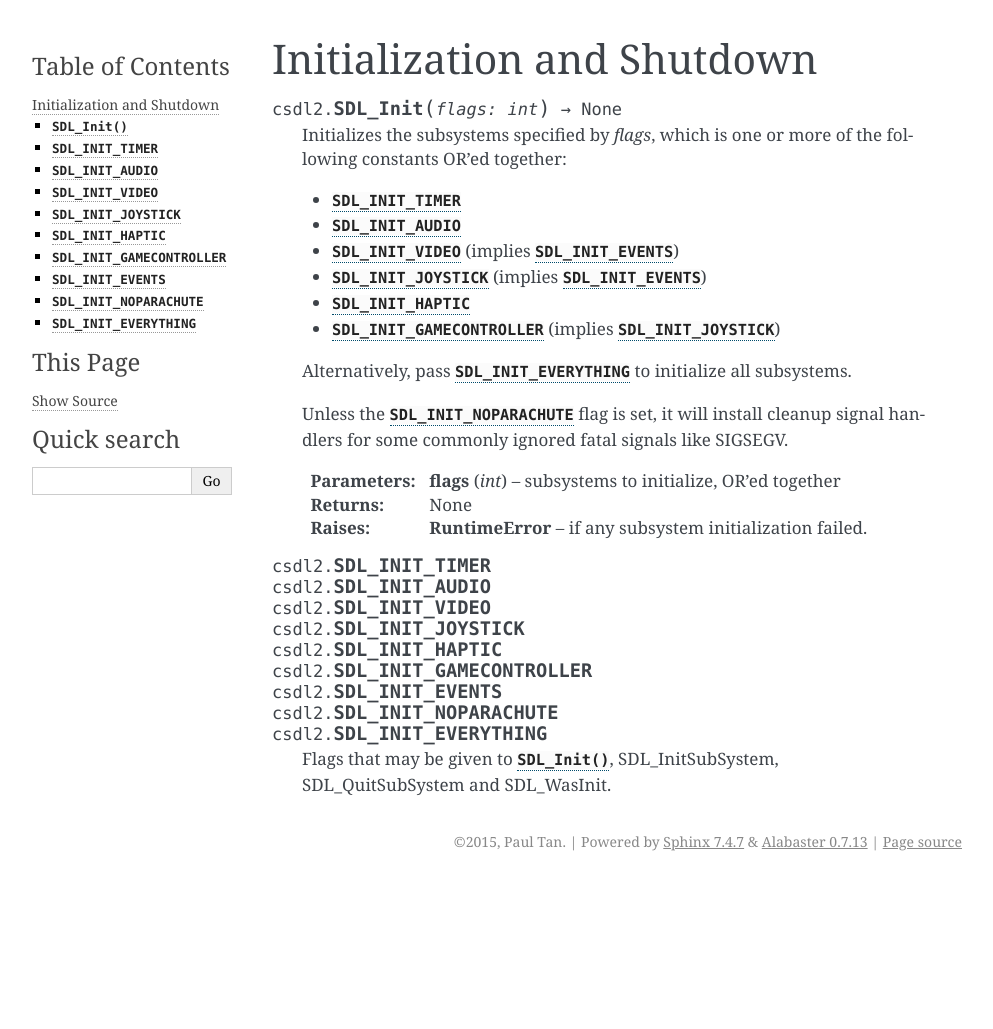
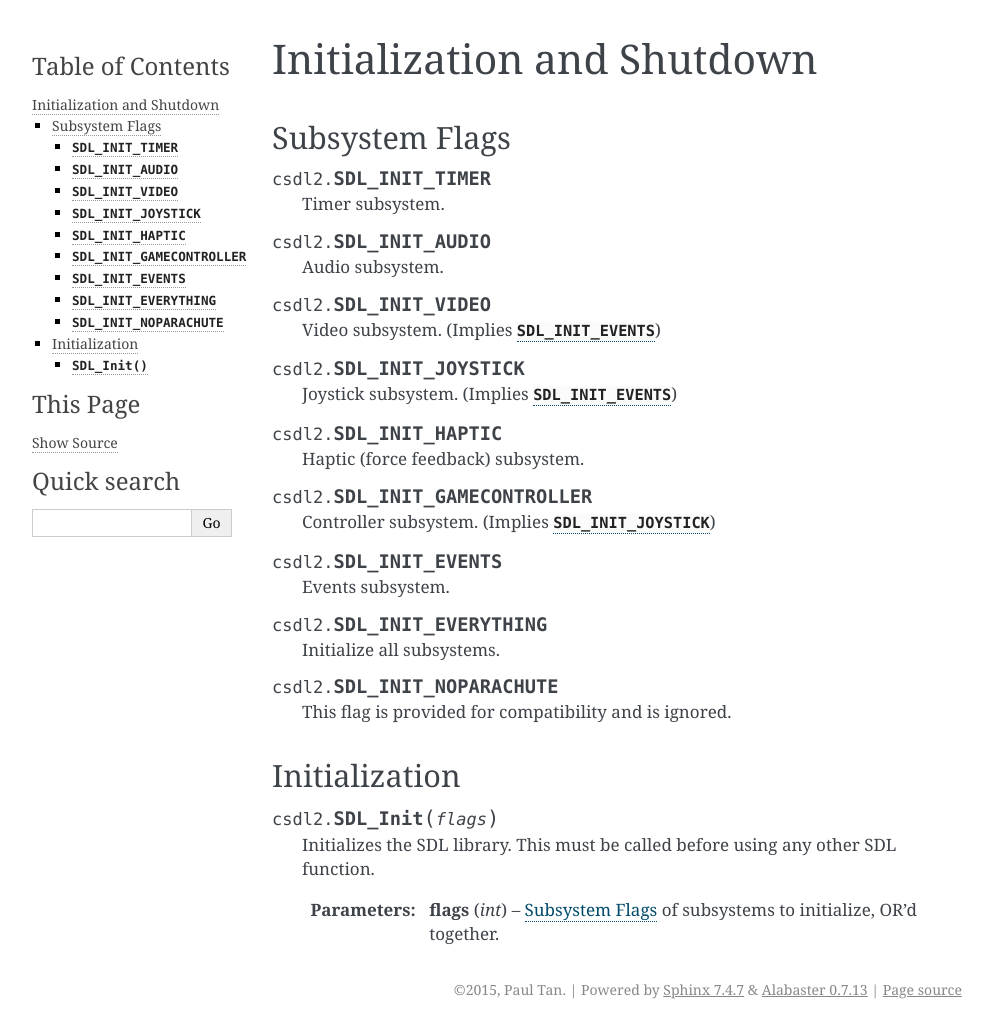
Before and after one commit to pyokagan/pycsdl2, a Sphinx documentation site: the page built from docs/api/init.rst, in a window 1280 px wide. Shown: the whole page, without its empty margins (148-1141 px from the left). Built offline with Sphinx 7.4.7, drawn with Linux system fonts in a browser that asks for light colours; before the commit the page ends 900 px from its top, so only the background shows below that.

Commit message:
docs/api/init: split subsystem flags into own section

```diff
--- a/docs/api/init.rst
+++ b/docs/api/init.rst
@@ -2,38 +2,52 @@ Initialization and Shutdown
 ===========================
 .. currentmodule:: csdl2
 
-.. function:: SDL_Init(flags: int) -> None
+.. _subsystem-flags:
 
-   Initializes the subsystems specified by `flags`, which is one or more of the
-   following constants OR'ed together:
+Subsystem Flags
+---------------
+.. data:: SDL_INIT_TIMER
 
-   * :const:`SDL_INIT_TIMER`
-   * :const:`SDL_INIT_AUDIO`
-   * :const:`SDL_INIT_VIDEO` (implies :const:`SDL_INIT_EVENTS`)
-   * :const:`SDL_INIT_JOYSTICK` (implies :const:`SDL_INIT_EVENTS`)
-   * :const:`SDL_INIT_HAPTIC`
-   * :const:`SDL_INIT_GAMECONTROLLER` (implies :const:`SDL_INIT_JOYSTICK`)
+   Timer subsystem.
 
-   Alternatively, pass :const:`SDL_INIT_EVERYTHING` to initialize all
-   subsystems.
+.. data:: SDL_INIT_AUDIO
 
-   Unless the :const:`SDL_INIT_NOPARACHUTE` flag is set, it will install
-   cleanup signal handlers for some commonly ignored fatal signals like
-   SIGSEGV.
+   Audio subsystem.
 
-   :param int flags: subsystems to initialize, OR'ed together
-   :returns: None
-   :raises RuntimeError: if any subsystem initialization failed.
+.. data:: SDL_INIT_VIDEO
 
-.. py:data:: SDL_INIT_TIMER
-             SDL_INIT_AUDIO
-             SDL_INIT_VIDEO
-             SDL_INIT_JOYSTICK
-             SDL_INIT_HAPTIC
-             SDL_INIT_GAMECONTROLLER
-             SDL_INIT_EVENTS
-             SDL_INIT_NOPARACHUTE
-             SDL_INIT_EVERYTHING
+   Video subsystem. (Implies :const:`SDL_INIT_EVENTS`)
 
-   Flags that may be given to :func:`SDL_Init`, SDL_InitSubSystem,
-   SDL_QuitSubSystem and SDL_WasInit.
+.. data:: SDL_INIT_JOYSTICK
+
+   Joystick subsystem. (Implies :const:`SDL_INIT_EVENTS`)
+
+.. data:: SDL_INIT_HAPTIC
+
+   Haptic (force feedback) subsystem.
+
+.. data:: SDL_INIT_GAMECONTROLLER
+
+   Controller subsystem. (Implies :const:`SDL_INIT_JOYSTICK`)
+
+.. data:: SDL_INIT_EVENTS
+
+   Events subsystem.
+
+.. data:: SDL_INIT_EVERYTHING
+
+   Initialize all subsystems.
+
+.. data:: SDL_INIT_NOPARACHUTE
+
+   This flag is provided for compatibility and is ignored.
+
+Initialization
+--------------
+.. function:: SDL_Init(flags)
+
+   Initializes the SDL library. This must be called before using any other SDL
+   function.
+
+   :param int flags: :ref:`subsystem-flags` of subsystems to initialize, OR'd
+                     together.
```
